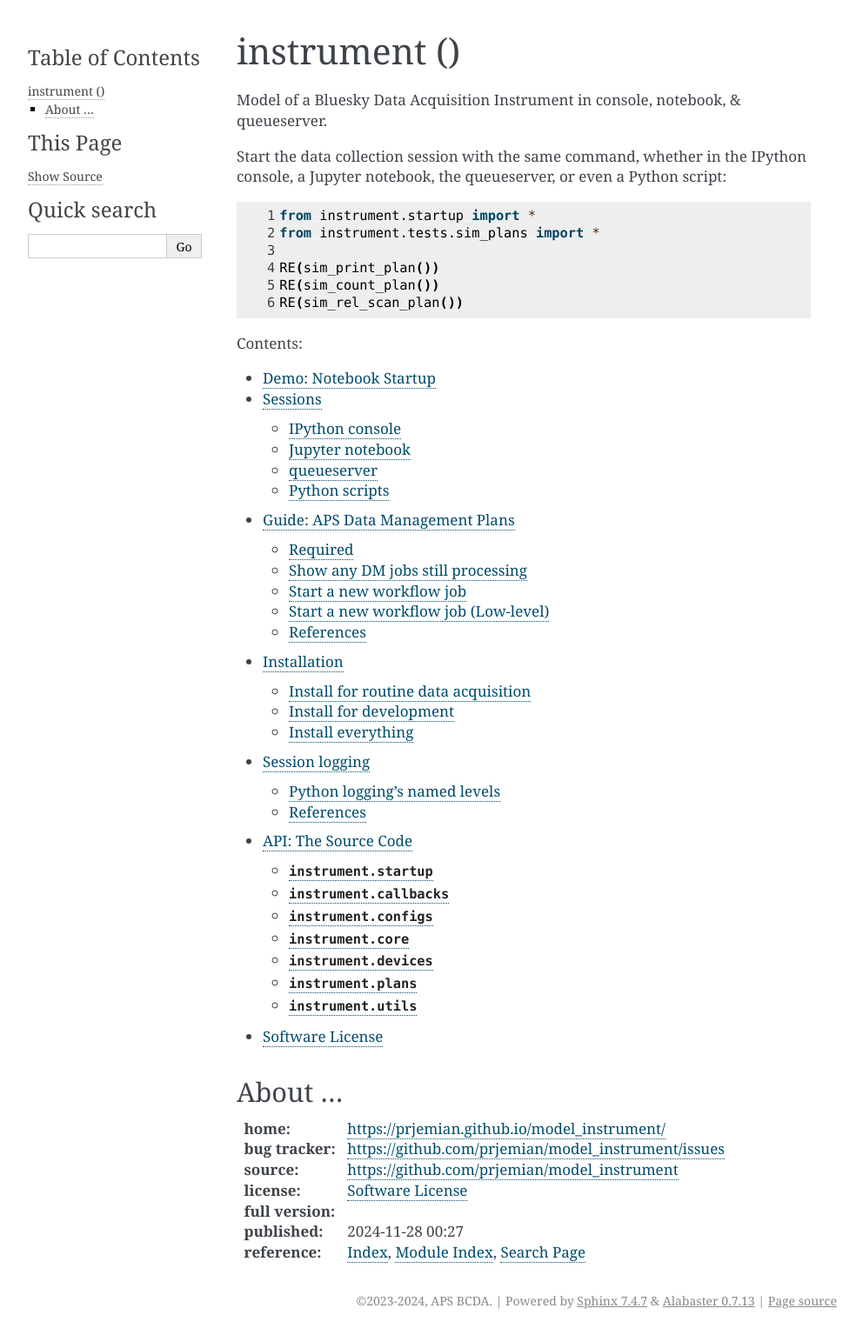
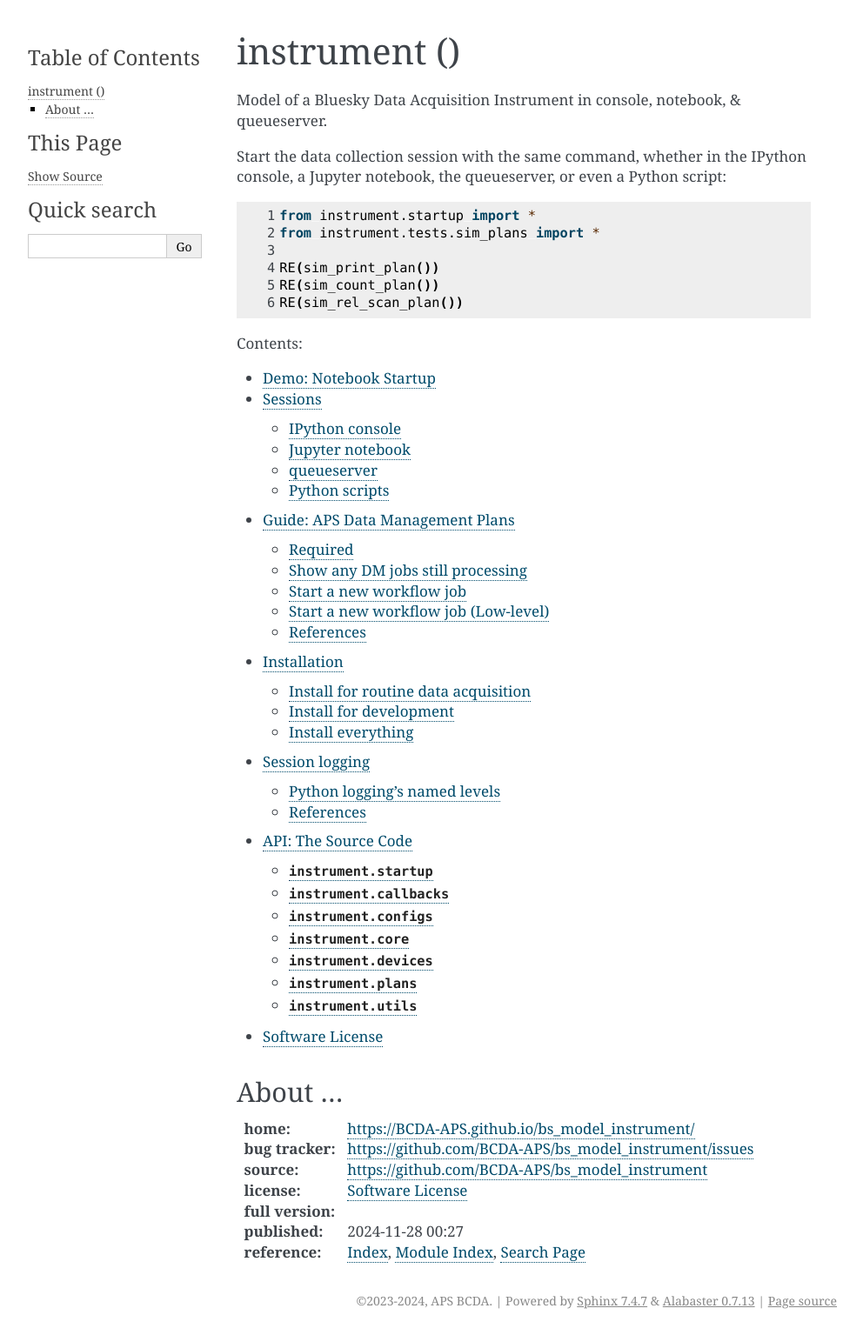
Before and after one commit to BCDA-APS/bs_model_instrument, a Sphinx documentation site: the page built from docs/source/index.rst, in a window 1280 px wide. Shown: the whole page at 87% size, without its empty margins (148-1140 px from the left). Built offline with Sphinx 7.4.7, drawn with Linux system fonts in a browser that asks for light colours; the version number could not be read and is left out; some of the changed lines change nothing that is shown.

Commit message:
DOC #14 use correct GH org and repo names

```diff
--- a/docs/source/index.rst
+++ b/docs/source/index.rst
@@ -31,9 +31,9 @@ console, a Jupyter notebook, the queueserver, or even a Python script:
 About ...
 -----------
 
-:home: https://prjemian.github.io/model_instrument/
-:bug tracker: https://github.com/prjemian/model_instrument/issues
-:source: https://github.com/prjemian/model_instrument
+:home: https://BCDA-APS.github.io/bs_model_instrument/
+:bug tracker: https://github.com/BCDA-APS/bs_model_instrument/issues
+:source: https://github.com/BCDA-APS/bs_model_instrument
 :license: :ref:`license`
 :full version: |version|
 :published: |today|
```
